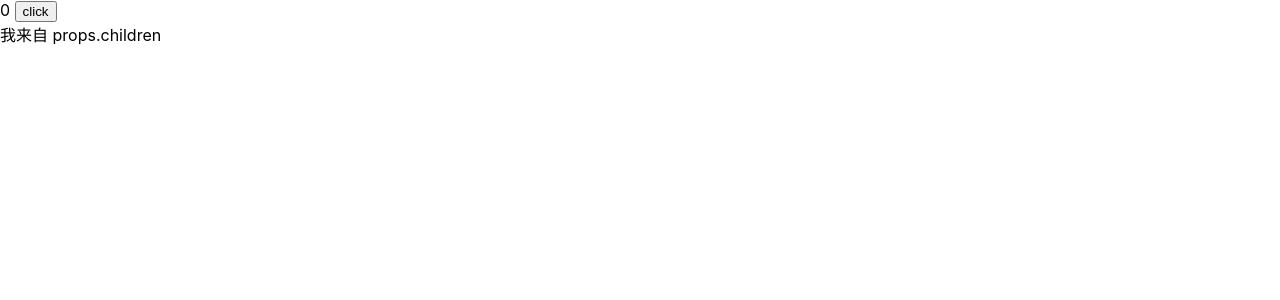
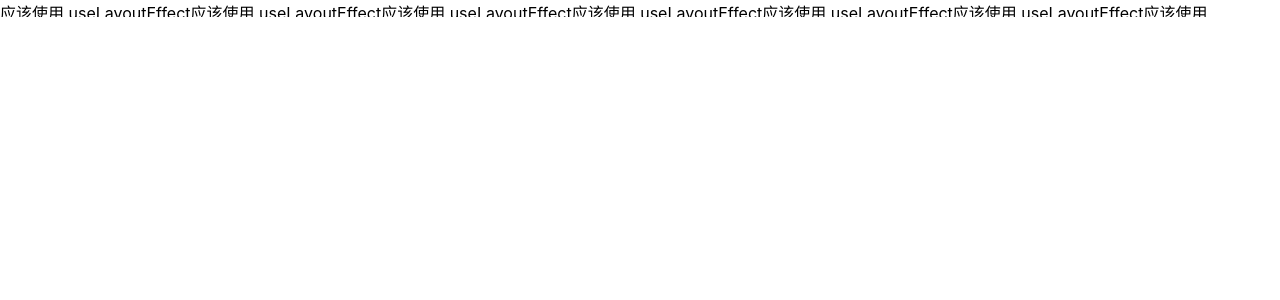
Before and after one commit to react-low-code/theory, a React (Create React App) app in the folder react-demo/: page / in a window 1280 px wide. Shown: the top 300 px of the page. Built offline with nearby package versions, Linux system fonts and the light colour scheme.

Commit message:
useLayoutEffect 案例

```diff
--- a/react-demo/src/App.tsx
+++ b/react-demo/src/App.tsx
@@ -16,11 +16,11 @@ import './App.scss'
 // import CounterDemo from './pages/useReducer'
 // import { TodoListWithoutMemo } from './pages/memoizationHook'
 // import UseImperativeHandleDemo from './pages/useImperativeHandle'
-// import UseLayoutEffectDemo from './pages/useLayoutEffect'
+import UseLayoutEffectDemo from './pages/useLayoutEffect'
 // import UseDebugValueDemo from './pages/useDebugValue'
 // import CustomHooksDemo from './pages/customHooks'
 // import ContextDemo from './pages/context'
-import { LiftChildren, MemoChildrenDemo } from './pages/reRender'
+// import { LiftChildren, MemoChildrenDemo } from './pages/reRender'
 
 function App() {
   return (
@@ -57,11 +57,11 @@ function App() {
         {/* <CounterDemo/> */}
         {/* <TodoListWithoutMemo/> */}
         {/* <UseImperativeHandleDemo/> */}
-        {/* <UseLayoutEffectDemo/> */}
+        <UseLayoutEffectDemo/>
         {/* <UseDebugValueDemo/> */}
         {/* <CustomHooksDemo/> */}
         {/* <ContextDemo/> */}
-        <LiftChildren/>
+        {/* <LiftChildren/> */}
     </div>
   );
 }
--- a/react-demo/src/pages/useLayoutEffect/index.css
+++ b/react-demo/src/pages/useLayoutEffect/index.css
@@ -1,3 +1,8 @@
 .big {
     font-size: 100px;
 }
+
+.fold {
+    height: 17px;
+    overflow: hidden;
+}
--- a/react-demo/src/pages/useLayoutEffect/index.tsx
+++ b/react-demo/src/pages/useLayoutEffect/index.tsx
@@ -3,20 +3,15 @@ import './index.css'
 
 export default function UseLayoutEffectDemo() {
     const divRef = useRef<HTMLDivElement>(null)
-    const [count, setCount] = useState<number>(0)
+    const [fold, setFold] = useState<boolean>()
 
     useLayoutEffect(() => {
-        if (divRef.current) {
-            if (count % 2) {
-                divRef.current.classList.add('big')
-            } else {
-                divRef.current.classList.remove('big')
-            }
+        if (divRef.current && fold === undefined) {
+            setFold(divRef.current.clientHeight > 12)
         }
-    })
+    }, [fold])
 
     return <>
-        <div ref={divRef}>应该使用 useLayoutEffect</div>
-        <button onClick={() => setCount(count + 1)}>click</button>
+        <div className={`${fold ? 'fold' : 'unfold'}`} ref={divRef}>应该使用 useLayoutEffect应该使用 useLayoutEffect应该使用 useLayoutEffect应该使用 useLayoutEffect应该使用 useLayoutEffect应该使用 useLayoutEffect应该使用 useLayoutEffect应该使用 useLayoutEffect应该使用 useLayoutEffect应该使用 useLayoutEffect应该使用 useLayoutEffect应该使用 useLayoutEffect应该使用 useLayoutEffect应该使用 useLayoutEffect应该使用 useLayoutEffect应该使用 useLayoutEffect应该使用 useLayoutEffect应该使用 useLayoutEffect应该使用 useLayoutEffect应该使用 useLayoutEffect应该使用 useLayoutEffect应该使用 useLayoutEffect</div>
     </>
 }
```
